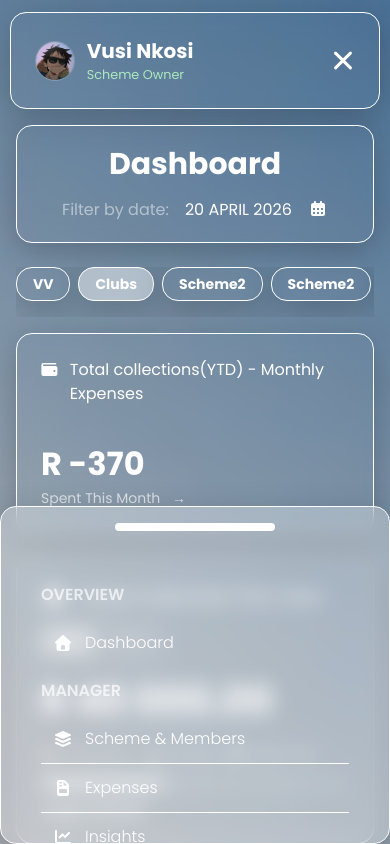
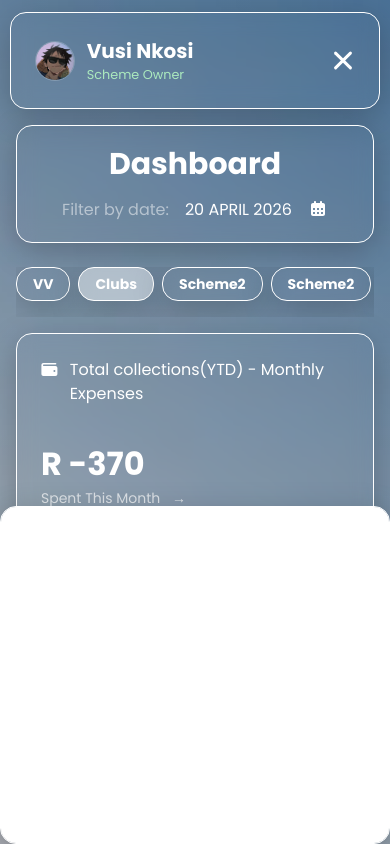
Before and after one commit to Siya-gift/SchemeManager, a React (Vite) app: page / in a window 390 px wide. Both pictures are taken after a click on the element 343 px from the left and 60 px from the top of the page. Shown: the top 844 px of the page. Built offline with nearby package versions, Linux system fonts and the light colour scheme.

Commit message:
bg white menu

```diff
--- a/src/components/MobileMenu.jsx
+++ b/src/components/MobileMenu.jsx
@@ -20,7 +20,7 @@ function MobileMenu({ isOpen, toggleMenu }) {
 
     return (
         <div ref={menuRef} className='fixed backdrop-[50px] bottom-0 Menu max-h-[40svh] overflow-y-auto
-         w-full bg-white/30 glass z-2 px-10 py-2 glass-scroll'>
+         w-full bg-white glass z-2 px-10 py-2 glass-scroll'>
             <div className='sticky top-2 dragger w-40 h-2 mx-auto rounded-md bg-white mb-15'></div>
             <h3 className='text-[clamp(1rem,2.5vw,1rem)] font-semibold text-white/70 my-3'>OVERVIEW</h3>
             <ul>
```
